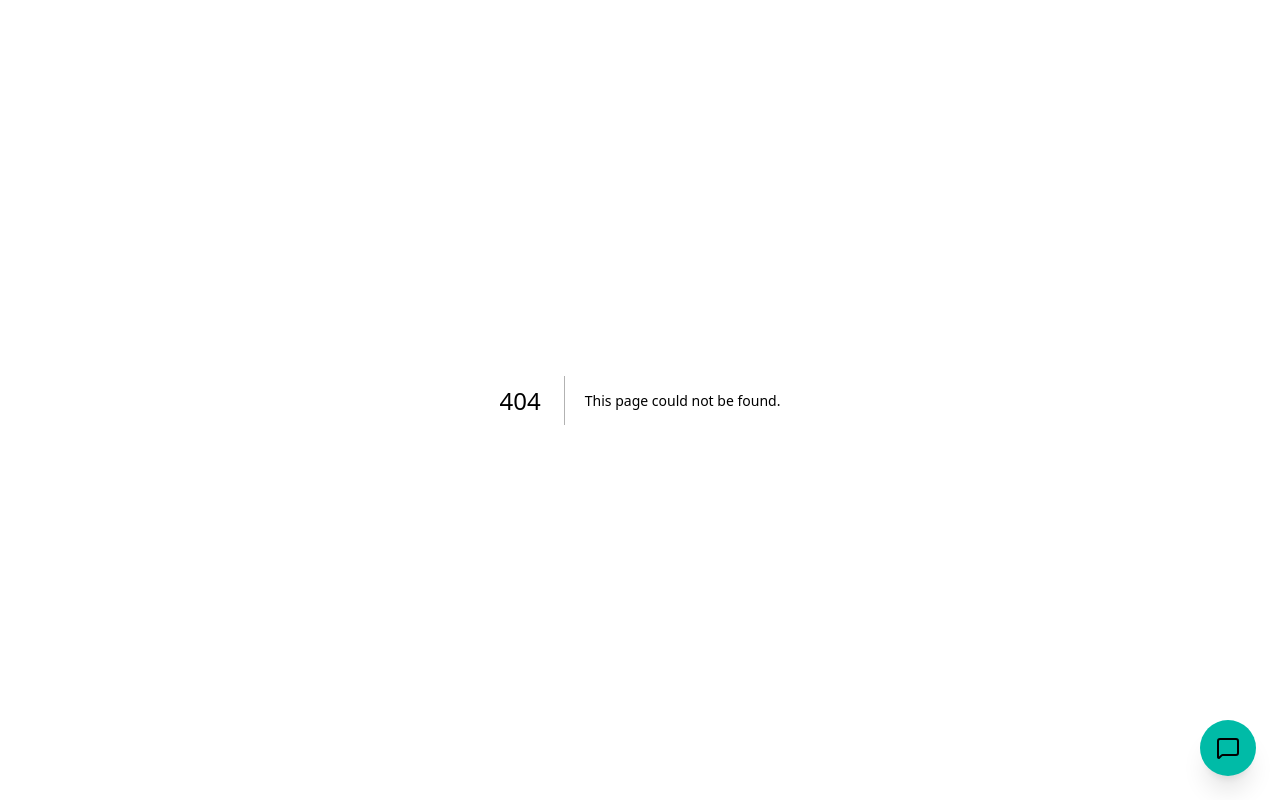
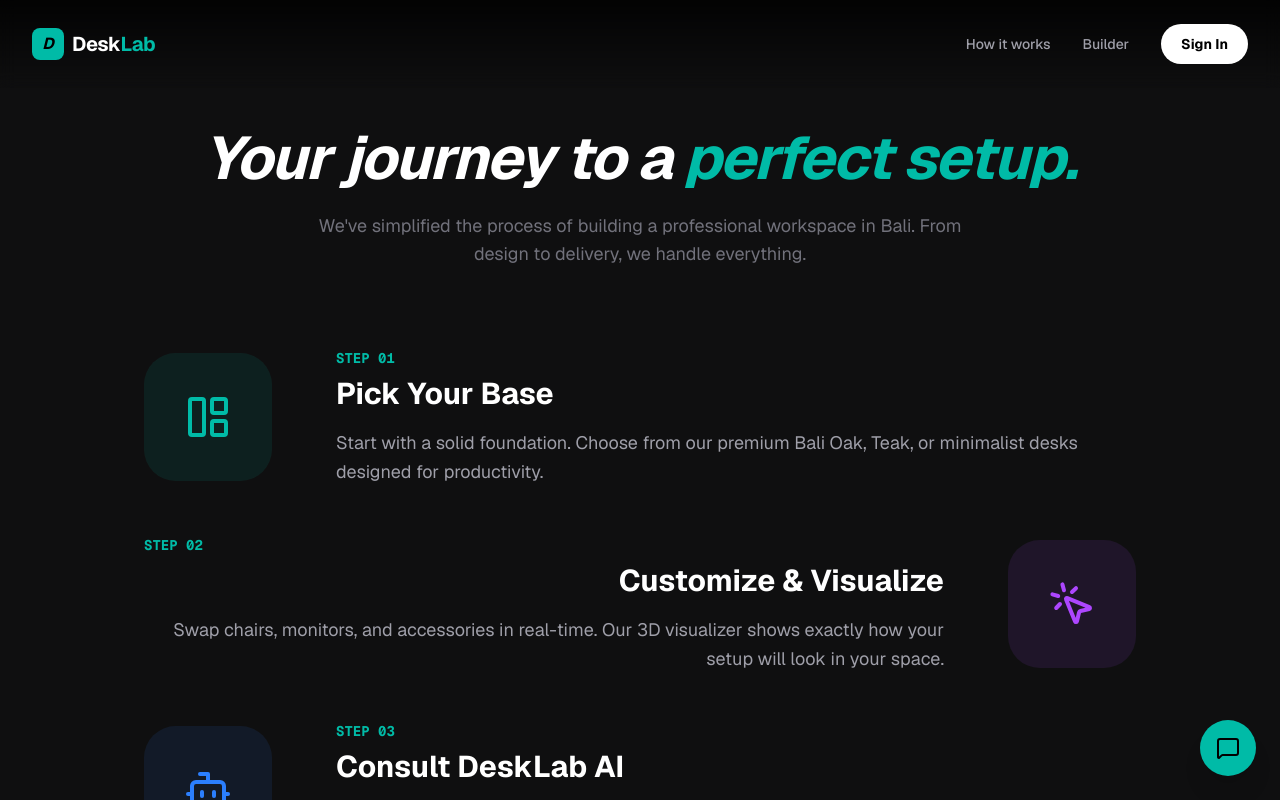
Before and after one commit to edwinsatya/DeskLab, a Next.js app: page /how-it-works in a window 1280 px wide. Before the commit this address had no page. Shown: the top 800 px of the page. Built offline with nearby package versions, Linux system fonts and the light colour scheme.

Commit message:
feat: add how it work page

```diff
--- /dev/null
+++ b/app/how-it-works/page.tsx
@@ -0,0 +1,109 @@
+"use client";
+
+import { Footer } from "@/components/Footer";
+import { Navbar } from "@/components/Navbar";
+import { motion } from "framer-motion";
+import { Bot, CreditCard, LayoutPanelLeft, MousePointerClick, Truck } from "lucide-react";
+import Link from "next/link";
+
+export default function HowItWorks() {
+  const steps = [
+    {
+      icon: LayoutPanelLeft,
+      title: "Pick Your Base",
+      description: "Start with a solid foundation. Choose from our premium Bali Oak, Teak, or minimalist desks designed for productivity.",
+      color: "text-teal-500",
+      bg: "bg-teal-500/10"
+    },
+    {
+      icon: MousePointerClick,
+      title: "Customize & Visualize",
+      description: "Swap chairs, monitors, and accessories in real-time. Our 3D visualizer shows exactly how your setup will look in your space.",
+      color: "text-purple-500",
+      bg: "bg-purple-500/10"
+    },
+    {
+      icon: Bot,
+      title: "Consult DeskLab AI",
+      description: "Not sure what you need? Chat with our AI assistant to get personalized recommendations based on your ergonomic needs.",
+      color: "text-blue-500",
+      bg: "bg-blue-500/10"
+    },
+    {
+      icon: CreditCard,
+      title: "Seamless Checkout",
+      description: "Rent your entire setup with a few clicks. No huge upfront costs—just one simple monthly subscription.",
+      color: "text-orange-500",
+      bg: "bg-orange-500/10"
+    },
+    {
+      icon: Truck,
+      title: "Fast Bali Delivery",
+      description: "We deliver and set everything up for you in Canggu, Seminyak, or Ubud within 24 hours. Just plug and play.",
+      color: "text-green-500",
+      bg: "bg-green-500/10"
+    }
+  ];
+
+  return (
+    <div className="min-h-screen bg-[#0F0F10] text-white font-sans selection:bg-teal-500/30 overflow-x-hidden">
+      <Navbar />
+
+      <main className="pt-32 pb-20 px-4 max-w-5xl mx-auto">
+        <motion.div
+          initial={{ opacity: 0, y: 20 }}
+          animate={{ opacity: 1, y: 0 }}
+          className="text-center mb-20"
+        >
+          <h1 className="text-4xl lg:text-6xl font-bold italic tracking-tight mb-6">
+            Your journey to a <span className="text-teal-500">perfect setup.</span>
+          </h1>
+          <p className="text-zinc-500 text-lg max-w-2xl mx-auto">
+            We&apos;ve simplified the process of building a professional workspace in Bali.
+            From design to delivery, we handle everything.
+          </p>
+        </motion.div>
+
+        <div className="space-y-12">
+          {steps.map((step, i) => (
+            <motion.div
+              key={i}
+              initial={{ opacity: 0, x: i % 2 === 0 ? -20 : 20 }}
+              whileInView={{ opacity: 1, x: 0 }}
+              viewport={{ once: true }}
+              className={`flex flex-col lg:flex-row items-center gap-8 lg:gap-16 ${i % 2 !== 0 ? 'lg:flex-row-reverse' : ''}`}
+            >
+              <div className={`w-24 h-24 lg:w-32 lg:h-32 rounded-4xl ${step.bg} flex items-center justify-center shrink-0`}>
+                <step.icon size={48} className={step.color} />
+              </div>
+              <div className={`flex-1 text-center lg:text-left ${i % 2 !== 0 ? 'lg:text-right' : ''}`}>
+                <div className="flex items-center gap-3 mb-2 justify-center lg:justify-start">
+                  <span className="text-teal-500 font-mono font-bold text-sm">STEP 0{i + 1}</span>
+                </div>
+                <h2 className="text-2xl lg:text-3xl font-bold mb-4">{step.title}</h2>
+                <p className="text-zinc-400 text-base lg:text-lg leading-relaxed">
+                  {step.description}
+                </p>
+              </div>
+            </motion.div>
+          ))}
+        </div>
+
+        <motion.div
+          initial={{ opacity: 0, scale: 0.9 }}
+          whileInView={{ opacity: 1, scale: 1 }}
+          className="mt-32 p-12 rounded-[40px] bg-linear-to-br from-teal-500/20 to-zinc-900 border border-teal-500/20 text-center"
+        >
+          <h2 className="text-3xl font-bold mb-6">Ready to build your oasis?</h2>
+          <Link href="/builder">
+            <button className="px-10 py-5 bg-teal-500 hover:bg-teal-400 text-black font-extrabold rounded-2xl transition-all active:scale-[0.98] shadow-xl shadow-teal-500/20 capitalize cursor-pointer tracking-wider">
+              Go to Designer
+            </button>
+          </Link>
+        </motion.div>
+      </main>
+
+      <Footer />
+    </div>
+  );
+}
--- a/app/page.tsx
+++ b/app/page.tsx
@@ -45,17 +45,19 @@ export default function LandingPage() {
           initial={{ opacity: 0, y: 20 }}
           animate={{ opacity: 1, y: 0 }}
           transition={{ duration: 0.5, delay: 0.3 }}
-          className="flex flex-col sm:flex-row gap-4 mt-4"
+          className="flex flex-col sm:flex-row gap-4 mt-4 w-full sm:w-auto"
         >
-          <Link href="/builder">
-            <button className="cursor-pointer px-8 py-4 bg-teal-500 hover:bg-teal-400 text-black font-extrabold rounded-2xl flex items-center justify-center gap-2 transition-all active:scale-[0.98] shadow-xl shadow-teal-500/20">
+          <Link href="/builder" className="w-full sm:w-56">
+            <button className="cursor-pointer w-full px-8 py-4 bg-teal-500 hover:bg-teal-400 text-black font-extrabold rounded-2xl flex items-center justify-center gap-2 transition-all active:scale-[0.98] shadow-xl shadow-teal-500/20">
               Start Designing
               <ChevronRight size={20} />
             </button>
           </Link>
-          <button className="px-8 py-4 bg-zinc-900 hover:bg-zinc-800 text-white font-extrabold rounded-2xl border border-white/5 transition-all">
-            How it works
-          </button>
+          <Link href="/how-it-works" className="w-full sm:w-56">
+            <button className="cursor-pointer w-full px-8 py-4 bg-zinc-900 hover:bg-zinc-800 text-white font-extrabold rounded-2xl border border-white/5 transition-all">
+              How it works
+            </button>
+          </Link>
         </motion.div>
 
         {/* Mockup Preview / Visual hint */}
--- a/components/Navbar.tsx
+++ b/components/Navbar.tsx
@@ -9,7 +9,8 @@ export const Navbar = () => {
         <div className="w-7 h-7 lg:w-8 lg:h-8 bg-teal-500 rounded-lg flex items-center justify-center font-bold text-black italic text-sm lg:text-base group-hover:scale-110 transition-transform">D</div>
         <span className="text-lg lg:text-xl font-bold tracking-tight">Desk<span className="text-teal-500">Lab</span></span>
       </Link>
-      <div className="flex items-center gap-4 lg:gap-6">
+      <div className="flex items-center gap-4 lg:gap-8">
+        <Link href="/how-it-works" className="hidden sm:block text-xs lg:text-sm font-medium text-zinc-400 hover:text-white transition-colors">How it works</Link>
         <Link href="/builder" className="hidden sm:block text-xs lg:text-sm font-medium text-zinc-400 hover:text-white transition-colors">Builder</Link>
         <button className="px-4 py-2 lg:px-5 lg:py-2.5 bg-white text-black text-[10px] lg:text-sm font-bold rounded-full hover:bg-teal-500 hover:text-white transition-all duration-300 uppercase lg:normal-case tracking-wider lg:tracking-normal">
           Sign In
```
